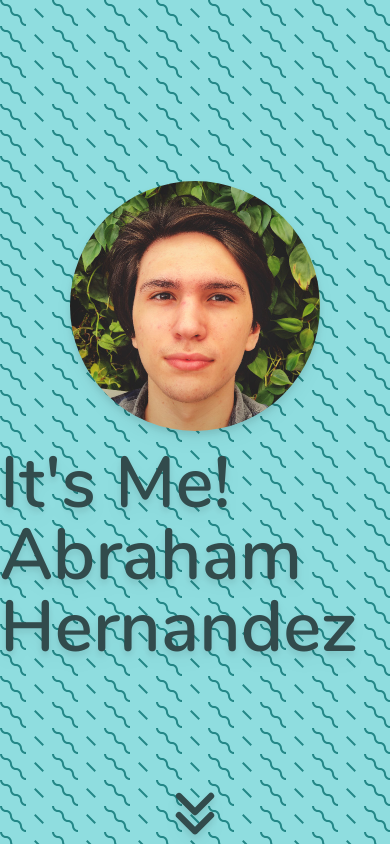
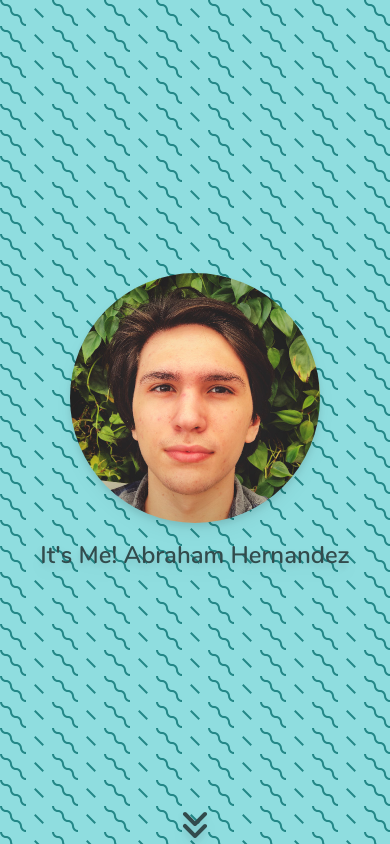
Before and after one commit to andreahern/portfolio, a Next.js app: page / in a window 390 px wide. Shown: the top 844 px of the page. Built offline with nearby package versions, Linux system fonts and the light colour scheme.

Commit message:
Added responsiveness to landing

```diff
--- a/pages/components/Landing.tsx
+++ b/pages/components/Landing.tsx
@@ -12,11 +12,11 @@ export default function Landing({ aboutMeRef }) {
         height={250}
         className="rounded-full"
       />
-      <h1 className="text-7xl font-semibold mt-4">
+      <h1 className="text-2xl md:text-4xl lg:text-7xl font-semibold mt-4">
         It's Me! Abraham Hernandez
       </h1>
       <ChevronDoubleDownIcon
-        className="h-16 w-16 absolute bottom-0 cursor-pointer"
+        className="h-10 w-10 md:h-16 md:w-16 absolute bottom-0 cursor-pointer"
         onClick={() =>
           window.scrollTo({
             behavior: "smooth",
```
